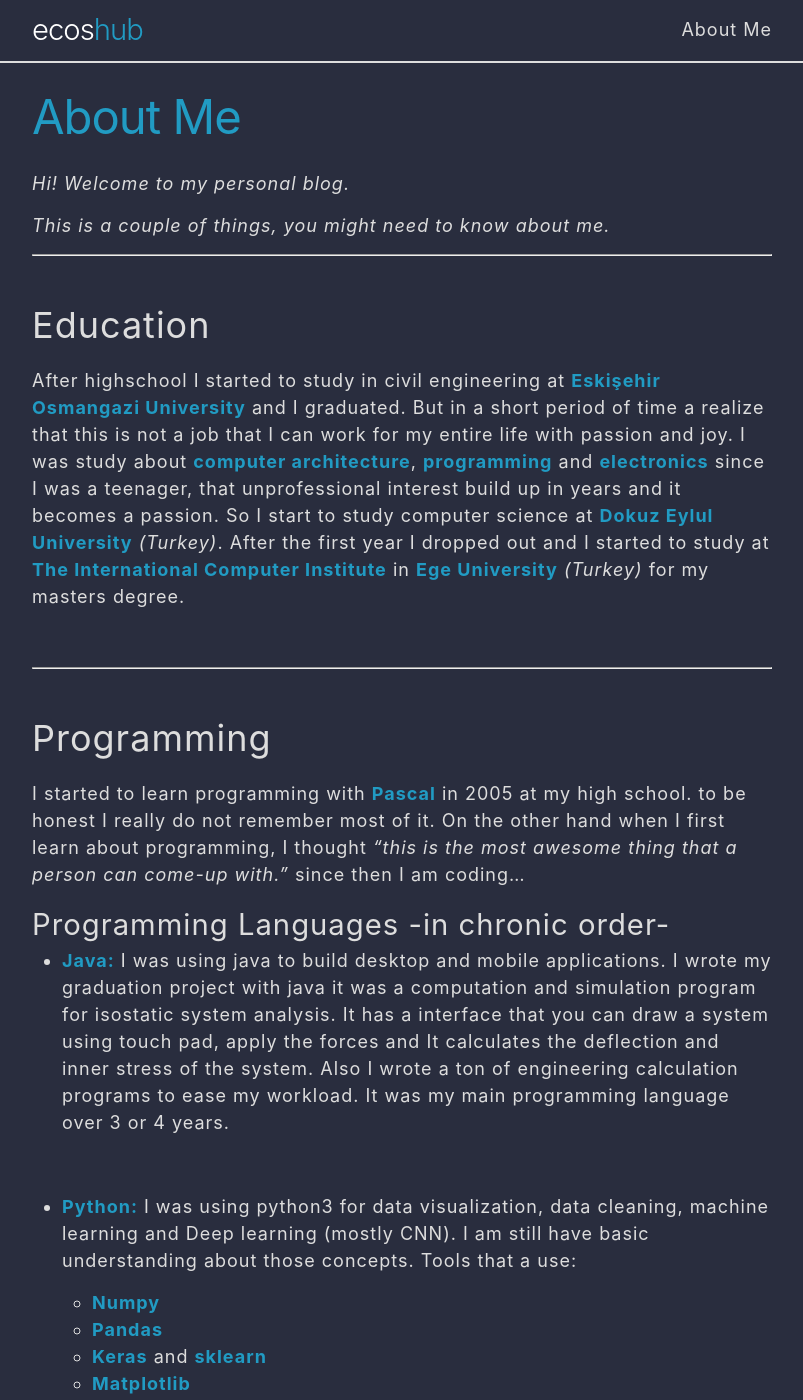
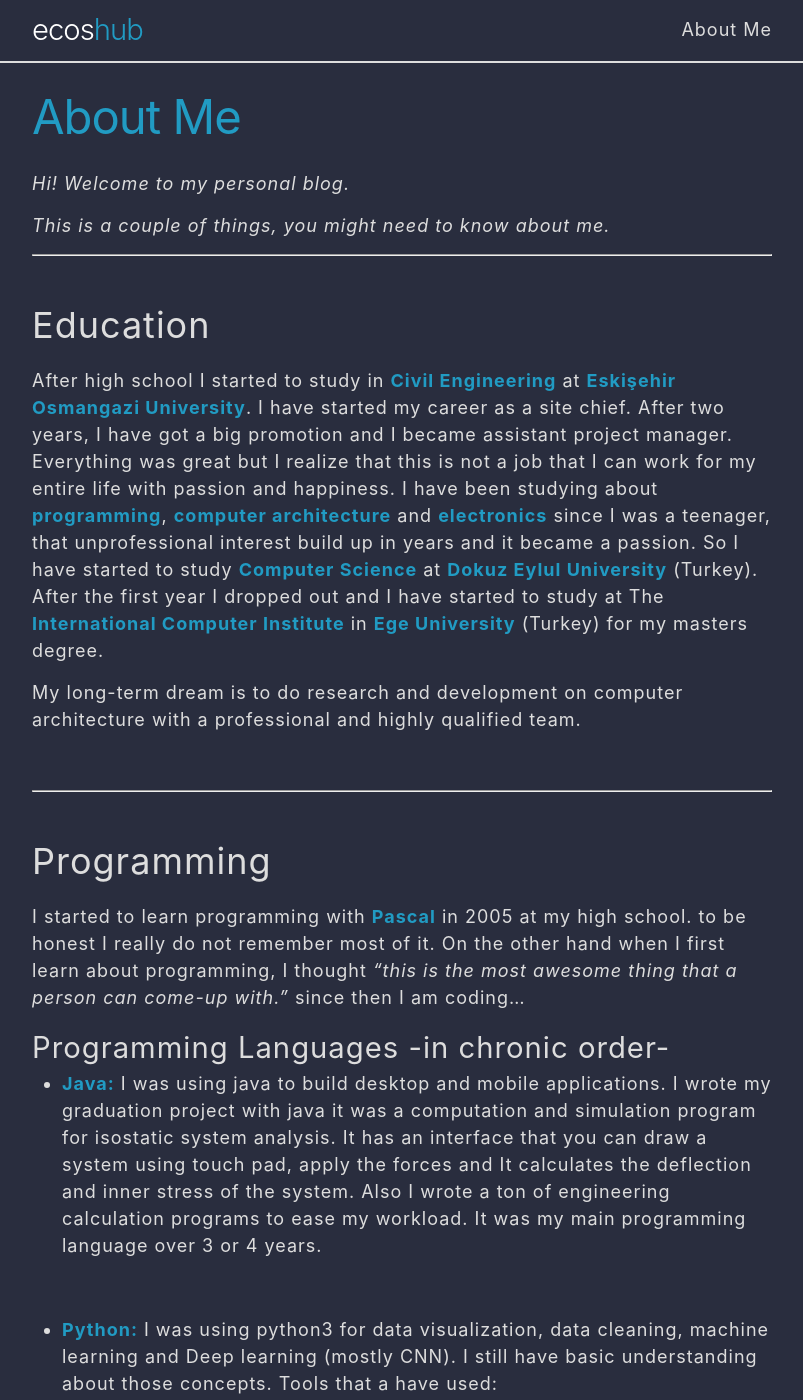
Before and after one commit to ecoshub/ecoshub.github.io, a Jekyll site: the page built from about.markdown, in a window 1280 px wide and 1400 px high. Shown: the whole window, without its empty margins (238-1041 px from the left). Built offline with Jekyll 4.4.1, drawn with Linux system fonts in a browser that asks for light colours.

Commit message:
introduction changed

```diff
--- a/about.markdown
+++ b/about.markdown
@@ -14,7 +14,9 @@ _This is a couple of things, you might need to know about me._
 
 ## Education
 
-After highschool I started to study in civil engineering at **Eskişehir Osmangazi University** and I graduated. But in a short period of time a realize that this is not a job that I can work for my entire life with passion and joy. I was study about **computer architecture**, **programming** and **electronics** since I was a teenager, that unprofessional interest build up in years and it becomes a passion. So I start to study computer science at **Dokuz Eylul University** _(Turkey)_. After the first year I dropped out and I started to study at **The International Computer Institute** in **Ege University** _(Turkey)_ for my masters degree.
+After high school I started to study in **Civil Engineering** at **Eskişehir Osmangazi University**. I have started my career as a site chief. After two years, I have got a big promotion and I became assistant project manager. Everything was great but I realize that this is not a job that I can work for my entire life with passion and happiness. I have been studying about **programming**, **computer architecture** and **electronics** since I was a teenager, that unprofessional interest build up in years and it became a passion. So I have started to study **Computer Science** at **Dokuz Eylul University** (Turkey). After the first year I dropped out and I have started to study at The **International Computer Institute** in **Ege University** (Turkey) for my masters degree.
+
+My long-term dream is to do research and development on computer architecture with a professional and highly qualified team.
 
 <br>
 
@@ -28,13 +30,13 @@ I started to learn programming with **Pascal** in 2005 at my high school. to be
 
 ### Programming Languages -in chronic order-
 
--   **Java:** I was using java to build desktop and mobile applications. I wrote my graduation project with java it was a computation and simulation program for isostatic system analysis. It has a interface that you can draw a system using touch pad, apply the forces and It calculates the deflection and inner stress of the system. Also I wrote a ton of engineering calculation programs to ease my workload. It was my main programming language over 3 or 4 years.
+-   **Java:** I was using java to build desktop and mobile applications. I wrote my graduation project with java it was a computation and simulation program for isostatic system analysis. It has an interface that you can draw a system using touch pad, apply the forces and It calculates the deflection and inner stress of the system. Also I wrote a ton of engineering calculation programs to ease my workload. It was my main programming language over 3 or 4 years.
 
 <br>
 
 -   **Python:** I was using python3 for data visualization, data cleaning, machine learning and Deep learning (mostly CNN).
-    I am still have basic understanding about those concepts.
-    Tools that a use:
+    I still have basic understanding about those concepts.
+    Tools that a have used:
 
     -   **Numpy**
     -   **Pandas**
```
Also changed, not shown: Gemfile.lock.
